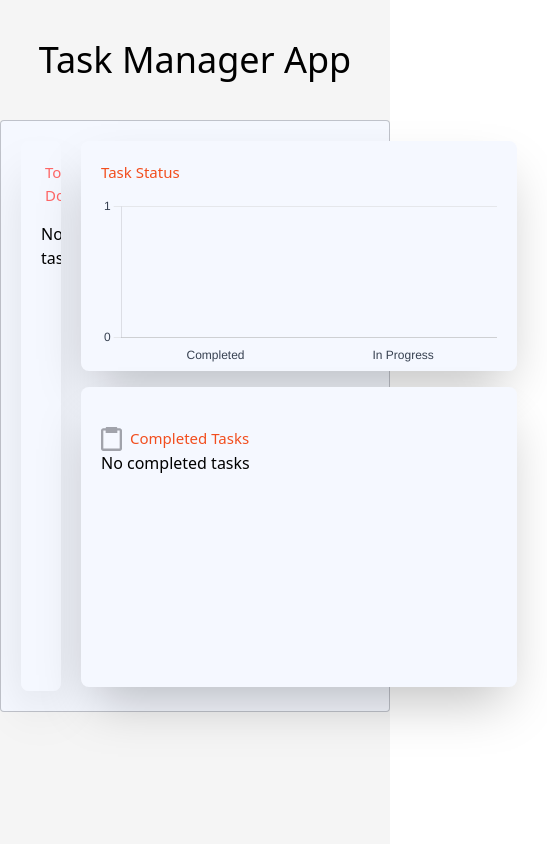
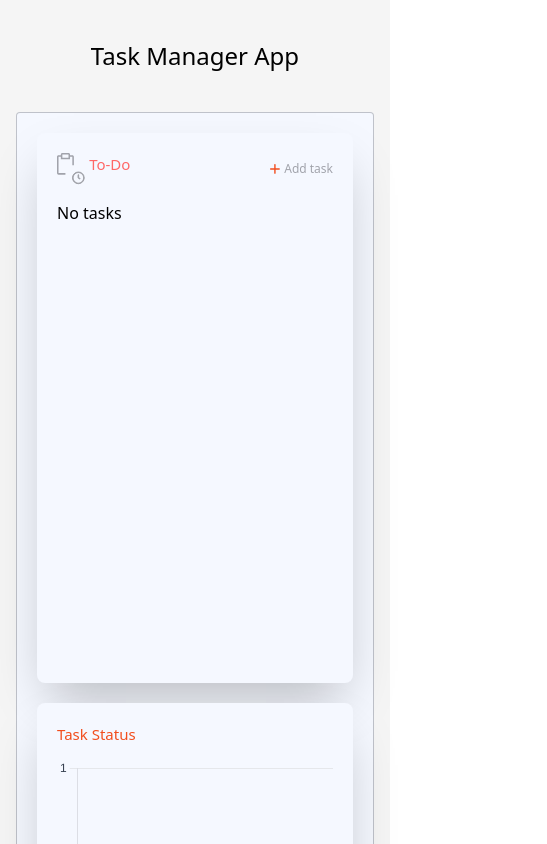
Before and after one commit to Azka190/taskmanager, a Next.js app: page / in a window 390 px wide. Shown: the top 844 px of the page, 547 px wide, since content can reach past the window. Built offline with nearby package versions, Linux system fonts and the light colour scheme.

Commit message:
FIX: adding responsiveness

```diff
--- a/app/page.tsx
+++ b/app/page.tsx
@@ -113,14 +113,14 @@ const Page = () => {
   };
 
   return (
-    <div className="bg-[#F5F5F5] h-screen pt-10">
-      <h1  data-aos="fade-up" data-aos-duration="2000" className="font-medium text-4xl text-center text-black mb-10">
+    <div className="bg-[#F5F5F5]  pt-10 px-4 pb-6">
+      <h1  data-aos="fade-up" data-aos-duration="2000" className="font-medium sm:text-4xl text-2xl text-center text-black mb-10">
         Task Manager App
       </h1>
 
-      <div data-aos="fade-up" data-aos-duration="3000" className="border border-[#A1A3AB]/[63%] max-w-[958px] mx-auto bg-[#F5F8FF] rounded flex- gap-5">
-        <div className="max-w-[906px] mx-auto flex gap-5 p-5">
-          <div className="bg-[#F5F8FF] shadow-2xl  rounded-lg p-5 w-[466px] h-[550px] overflow-y-scroll">
+      <div data-aos="fade-up" data-aos-duration="3000" className="border border-[#A1A3AB]/[63%] max-w-[958px] w-full mx-auto bg-[#F5F8FF] rounded flex- gap-5">
+        <div className="max-w-[906px] mx-auto md:flex gap-5 p-5">
+          <div className="bg-[#F5F8FF] shadow-2xl  rounded-lg p-5 md:w-[466px] w-full h-[550px] overflow-y-scroll">
             <div className="flex justify-between  items-center">
               <p className="flex gap-1 text-[#FF6767] text-[15px] font-medium">
                 <span>
@@ -175,11 +175,11 @@ const Page = () => {
             />
           </div>
           <div>
-            <div className="w-[466px] ">
-              <div className="bg-[#F5F8FF] mb-4 rounded-lg h-[230px] shadow-2xl p-5 max-w-[436px]">
+            <div className="md:w-[466px] w-full mt-5 md:mt-0 ">
+              <div className="bg-[#F5F8FF] mb-4 rounded-lg h-[230px] shadow-2xl p-5 md:max-w-[436px] w-full">
                 <TaskStatus tasks={mainTask} />
               </div>
-              <div className="bg-[#F5F8FF] shadow-2xl  rounded-lg p-5 max-w-[436px] h-[300px] overflow-y-scroll">
+              <div className="bg-[#F5F8FF] shadow-2xl  rounded-lg p-5 h-[300px] overflow-y-scroll md:max-w-[436px] w-full">
                 <Completed completedTasks={completedTasks} deleteHandle={deleteHandleByTask} />
               </div>
             </div>
```
